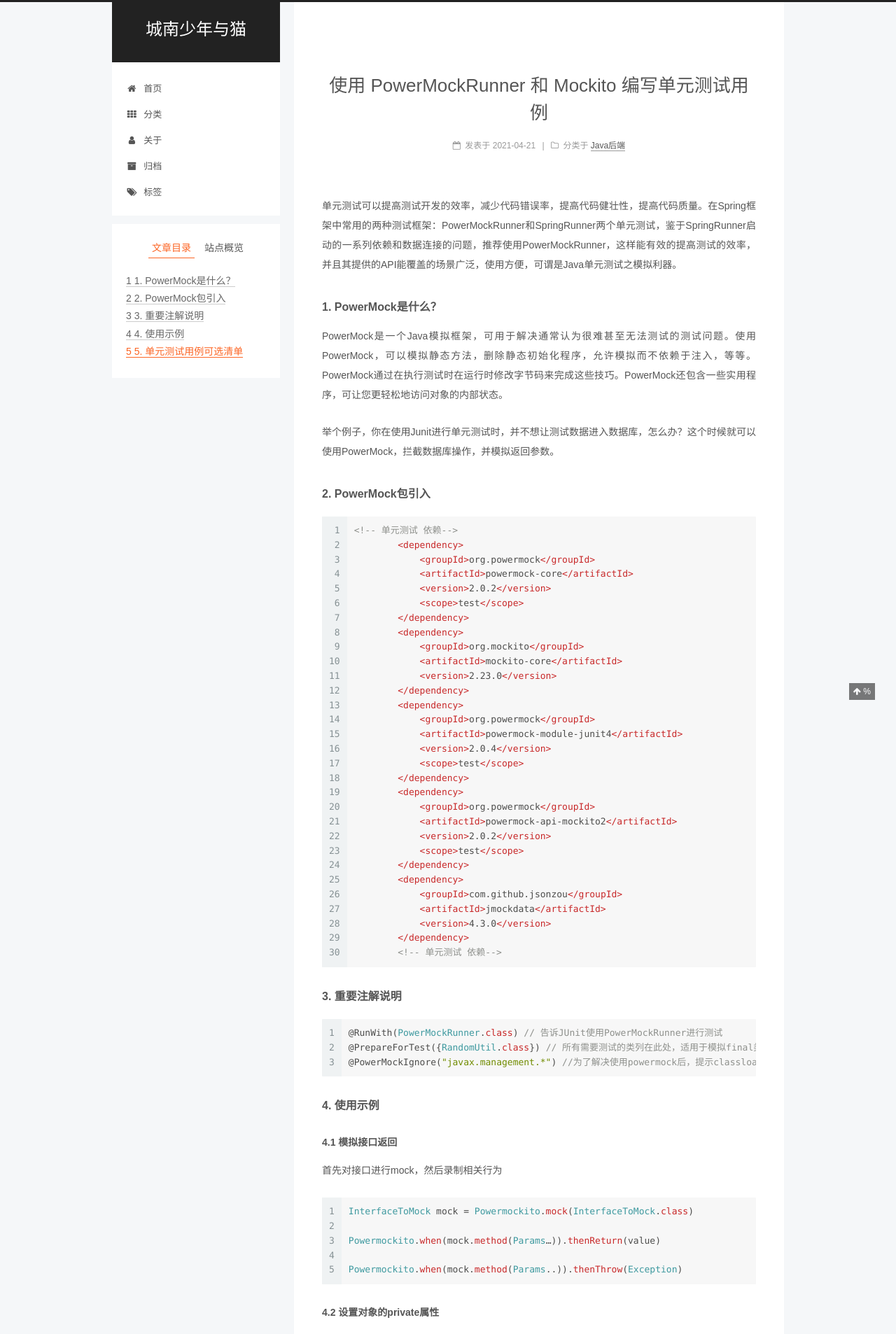
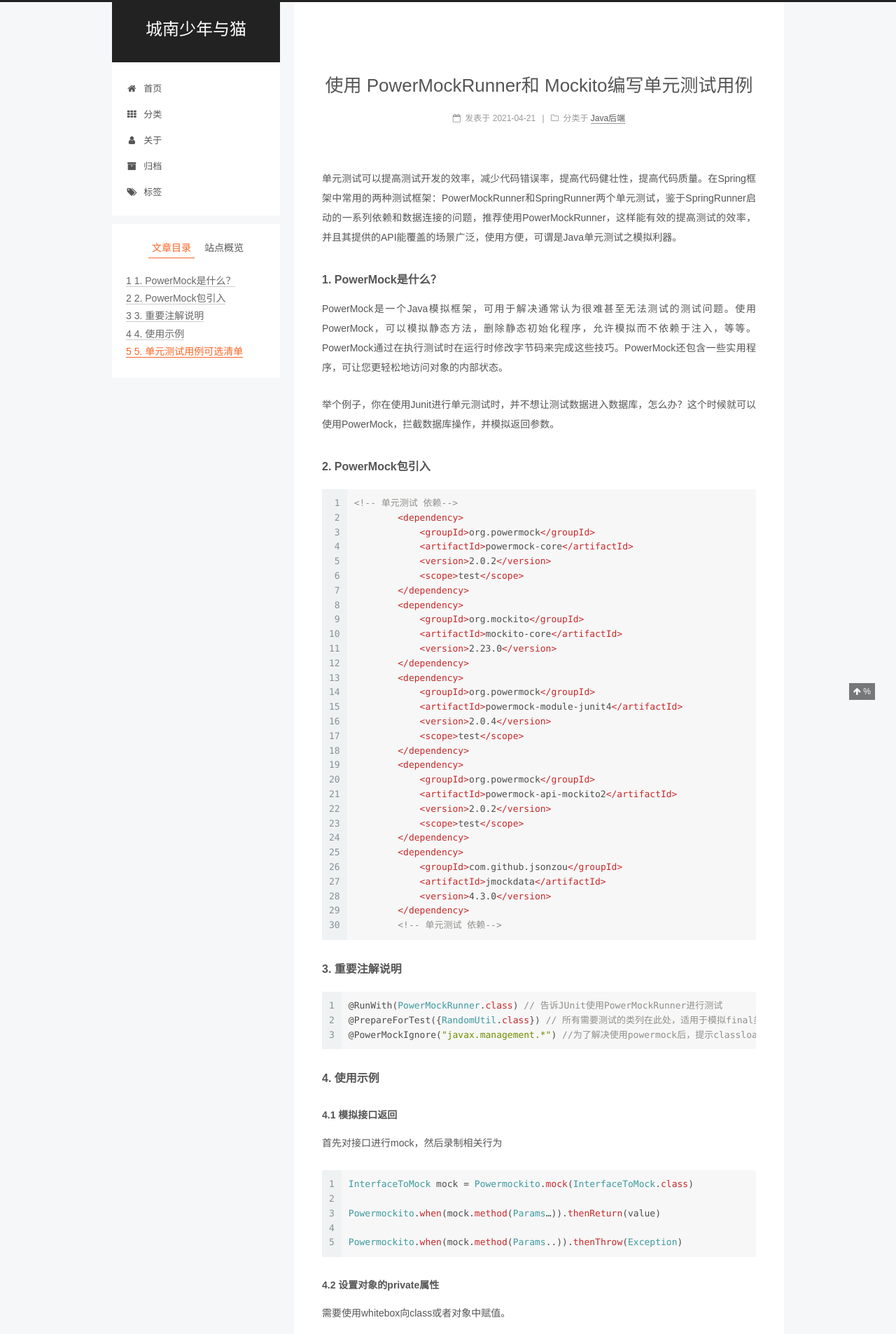
Before and after one commit to fengcharly/fengcharly.github.io, a Jekyll site: the page built from _posts/2021/2021-04-21-使用PowerMockRunner和Mockito 编写单元测试用例.md, in a window 1280 px wide. Shown: the top 1906 px of the page at 70% size. Built offline with Jekyll 4.4.1, drawn with Linux system fonts in a browser that asks for light colours; some web fonts are replaced; comment, search, counter and statistics services are not loaded; some of the changed lines change nothing that is shown.

Commit message:
添加文章

```diff
--- a/_posts/2021/2021-04-21-使用PowerMockRunner和Mockito 编写单元测试用例.md
+++ b/_posts/2021/2021-04-21-使用PowerMockRunner和Mockito 编写单元测试用例.md
@@ -1,10 +1,10 @@
 ---
-title: 使用 PowerMockRunner 和 Mockito 编写单元测试用例
+title: 使用 PowerMockRunner和 Mockito编写单元测试用例
 categories:
  - Java后端
 tags:
  - 后端开发
-description: RPC本质上就是“像调用本地方法一样调用远程方法”，主要涉及到客户端和服务端的数据的传输...
+description: 单元测试可以提高测试开发的效率，减少代码错误率，提高代码健壮性，提高代码质量。在Spring框架中常用的两种测试框架：PowerMockRunner和SpringRunner两个单元测试，鉴于SpringRunner启动的一系列依赖和数据连接的问题，推荐使用PowerMockRunner，这样能有效的提高测试的效率，并且其提供的API能覆盖的场景广泛，使用方便，可谓是Java单元测试之模拟利器...
 ---
 
 单元测试可以提高测试开发的效率，减少代码错误率，提高代码健壮性，提高代码质量。在Spring框架中常用的两种测试框架：PowerMockRunner和SpringRunner两个单元测试，鉴于SpringRunner启动的一系列依赖和数据连接的问题，推荐使用PowerMockRunner，这样能有效的提高测试的效率，并且其提供的API能覆盖的场景广泛，使用方便，可谓是Java单元测试之模拟利器。
```
